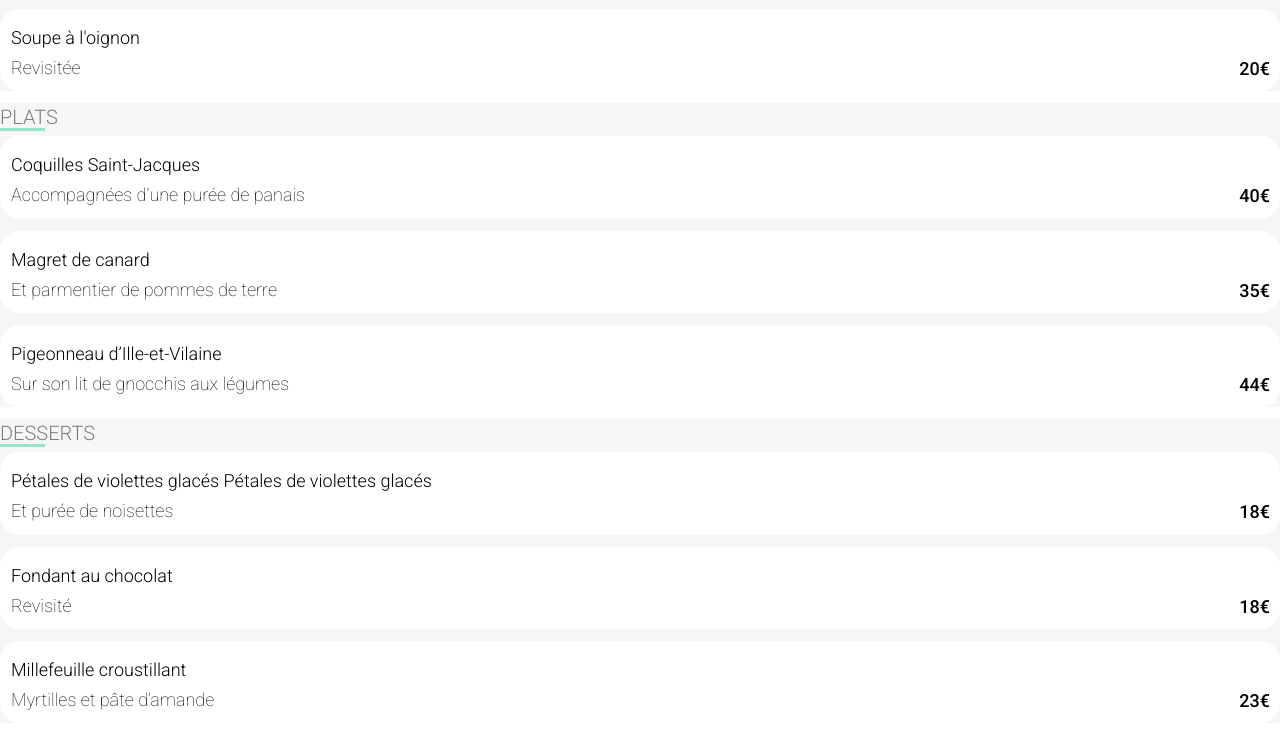
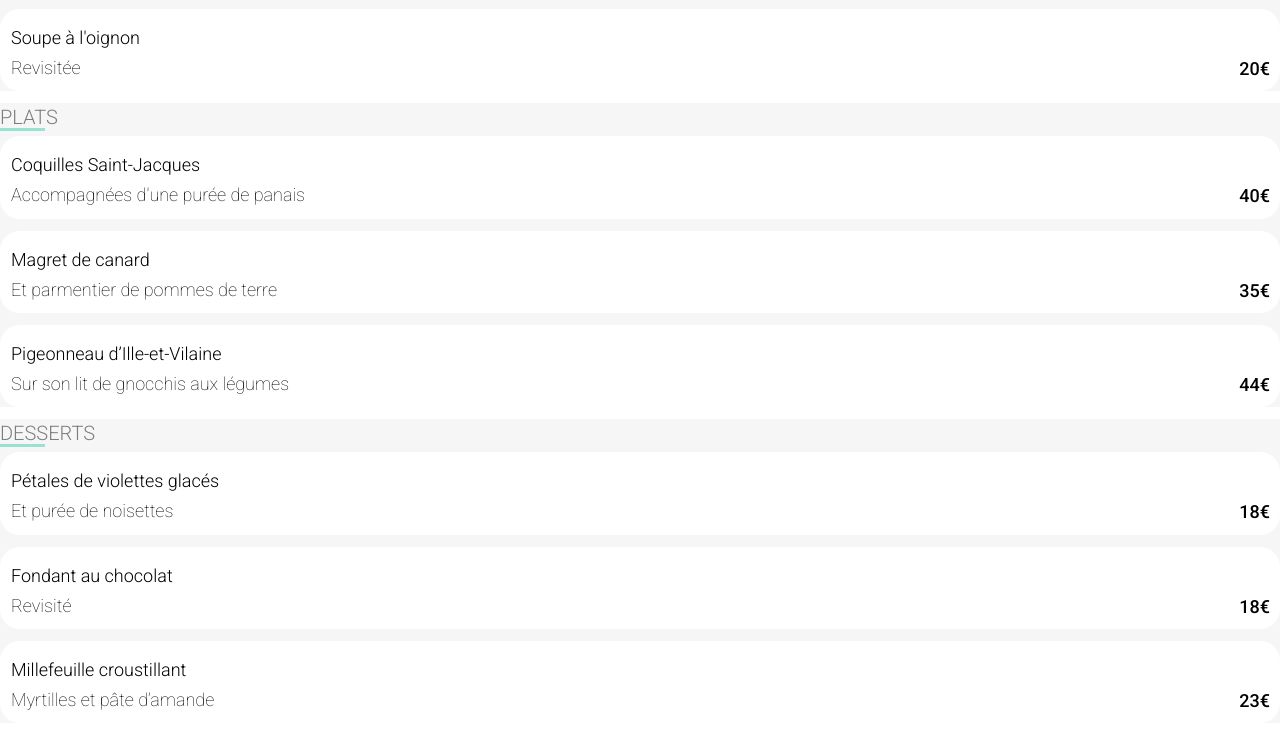
Before and after one commit to Webandclo/claudie_3_code_052022, a website: page menu_a_la_francaise.html in a window 1280 px wide. Shown: the part 657-1392 px from the top of the page. Drawn offline with nearby package versions, Linux system fonts and the light colour scheme; a web font is replaced by a local one.

Commit message:
test ajout 1 fichier

```diff
--- a/menu_a_la_francaise.html
+++ b/menu_a_la_francaise.html
@@ -124,7 +124,7 @@
 
                 <div class="menu_plat">
                     <div class="menu_plat_texte">
-                        <h4>Pétales de violettes glacés Pétales de violettes glacés</h4>
+                        <h4>Pétales de violettes glacés</h4>
                         <p>Et purée de noisettes</p>
                     </div>
                     <div class="menu_plat_prix">
```
